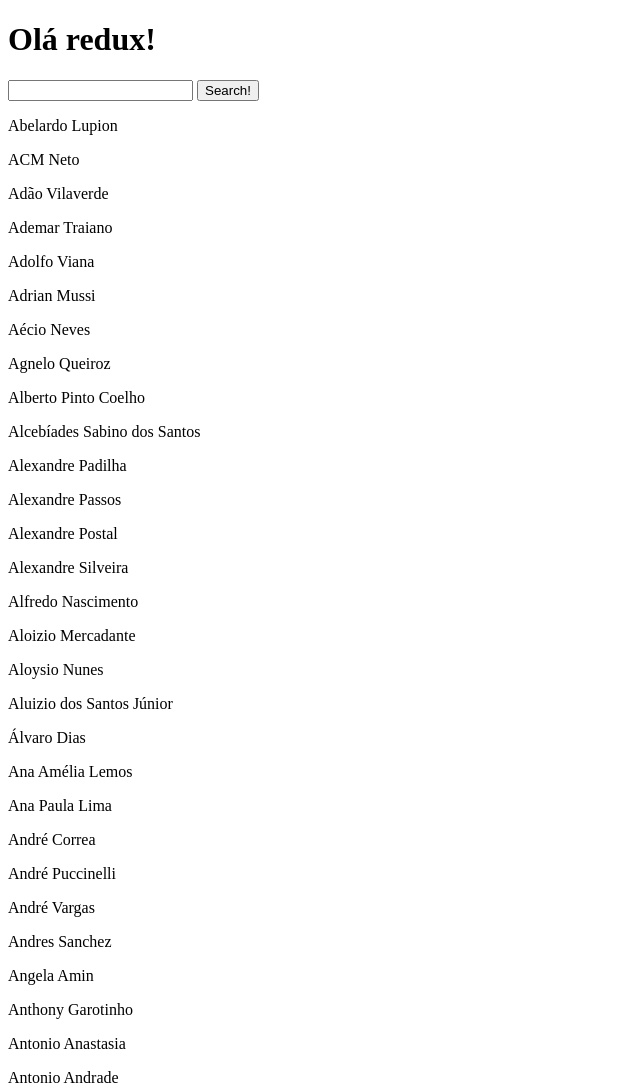
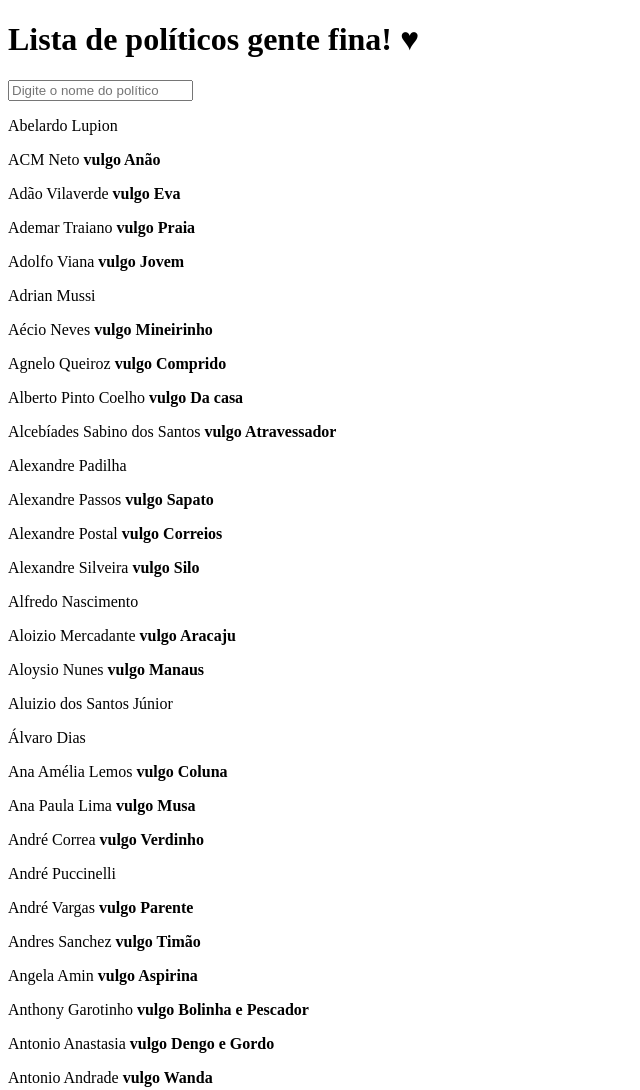
Before and after one commit to jouderianjr/reduxlitico, a website built with webpack: page public/index.html in a window 1280 px wide. Shown: the top 1090 px of the page, without its empty margins (0-640 px from the left). Built offline with nearby package versions, Linux system fonts and the light colour scheme.

Commit message:
Clean up and refactor

```diff
--- a/app/index.js
+++ b/app/index.js
@@ -8,23 +8,26 @@ import {
 
 const store     = createStore(reducer);
 const holder    = document.getElementById('holder');
-const searchBtn = document.getElementById('search-btn');
 const input     = document.getElementById('name-input');
 
-// searchBtn.addEventListener('click', onClick);
-input.addEventListener('keyup', onClick);
+input.addEventListener('keyup', onChange);
 
 store.subscribe(render);
 store.dispatch({type: ALL_POLITICIANS});
 
 function render() {
-    resetHolder();
-    const politicianHtml = store.getState().politicians.map( politician => {
-      let p = document.createElement('p');
-      p.innerHTML = politician.nome;
-      holder.appendChild(p);
-      return p;
-    });
+  resetHolder();
+
+  store.getState().politicians.forEach( politician => {
+    holder.appendChild(createPoliticianHtml(politician));
+  });
+}
+
+function createPoliticianHtml(politician) {
+  let p = document.createElement('p');
+  let vulgo = `<b>vulgo ${politician.codinome}</b>`;
+  p.innerHTML = `${politician.nome} ${politician.codinome ? vulgo : ''} `;
+  return p;
 }
 
 function resetHolder() {
@@ -33,7 +36,6 @@ function resetHolder() {
   }
 }
 
-function onClick() {
-  console.log('foi = '+input.value)
+function onChange() {
   store.dispatch({type: SEARCH_BY_NAME, term: input.value});
 }
--- a/public/index.html
+++ b/public/index.html
@@ -5,9 +5,8 @@
     <title>Reduxlitico</title>
   </head>
   <body>
-    <h1>Olá redux!</h1>
-    <input type="text" id="name-input">
-    <button id="search-btn">Search!</button>
+    <h1>Lista de políticos gente fina! &hearts;</h1>
+    <input placeholder="Digite o nome do político" type="text" id="name-input">
     <div id="holder">
 
     </div>
```
